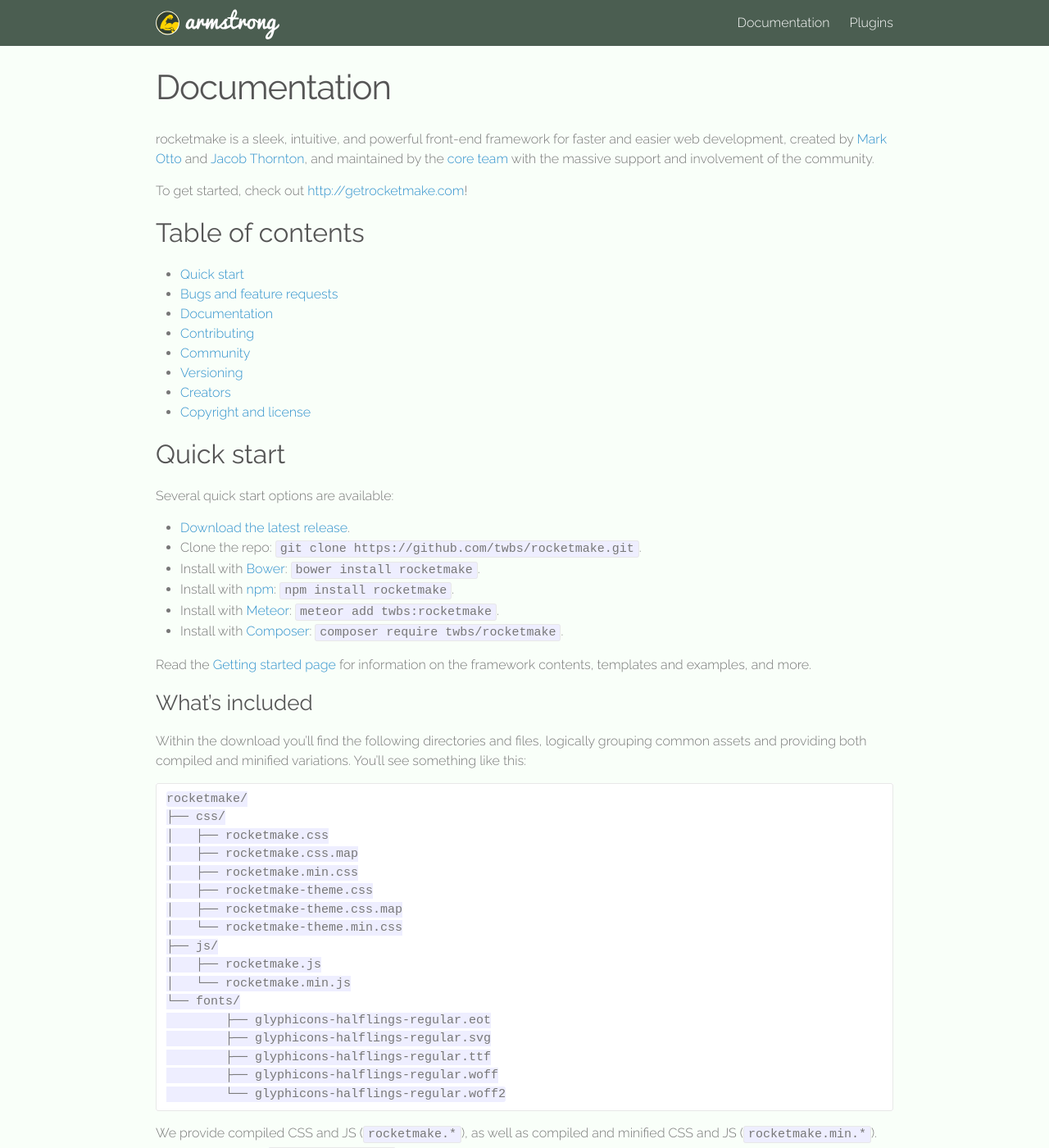
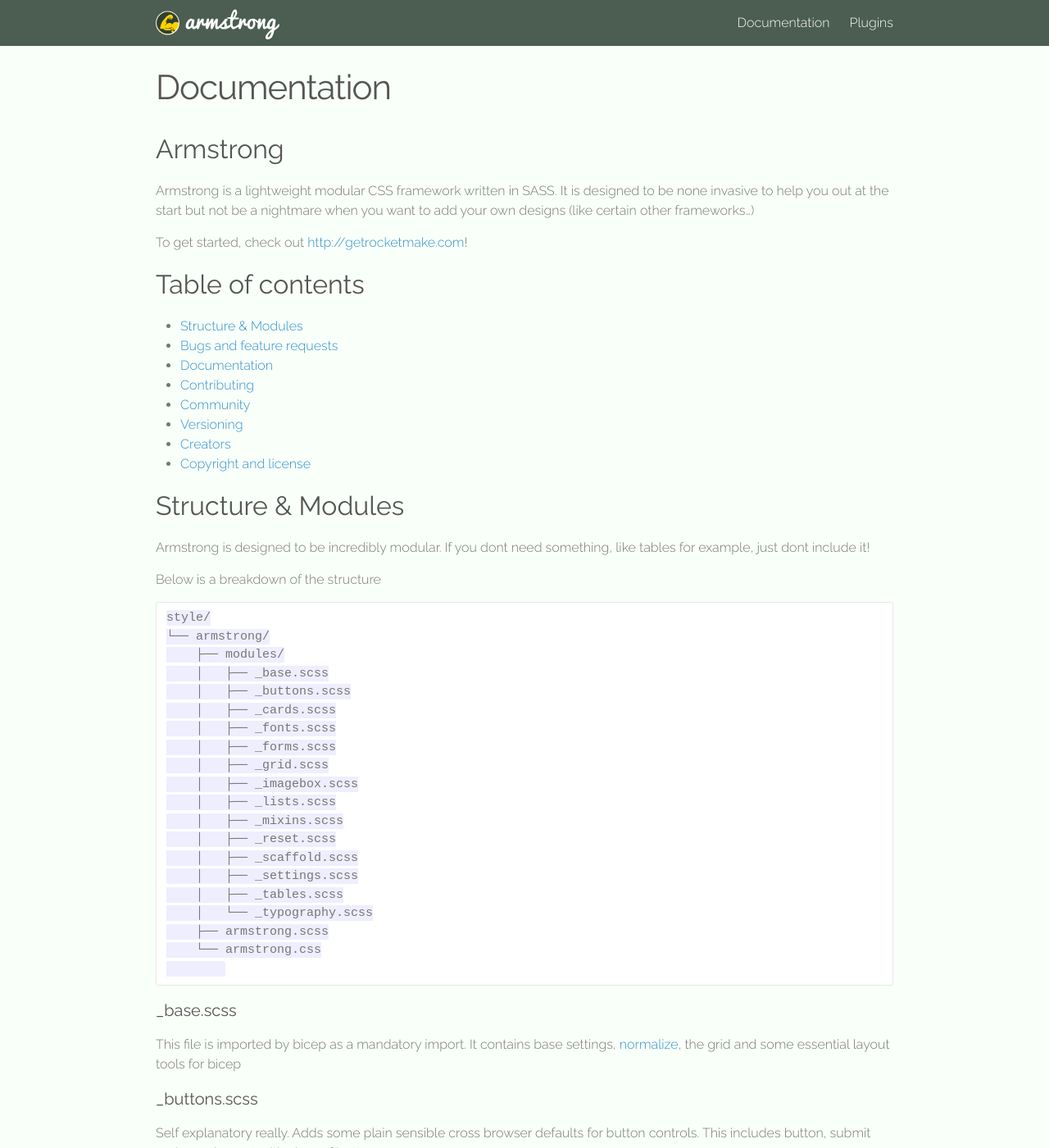
Before and after one commit to Rocketmakers/armstrong_legacy, a Jekyll site: the page built from documentation.md, in a window 1280 px wide and 1400 px high. Shown: the whole window at 82% size. Built offline with Jekyll 4.4.1, drawn with Linux system fonts in a browser that asks for light colours; some of the changed text lies outside the part shown.

Commit message:
Updated documentation

````diff
--- a/documentation.md
+++ b/documentation.md
@@ -4,13 +4,15 @@
 permalink: /docs/
 ---
 
-rocketmake is a sleek, intuitive, and powerful front-end framework for faster and easier web development, created by [Mark Otto](https://twitter.com/mdo) and [Jacob Thornton](https://twitter.com/fat), and maintained by the [core team](https://github.com/orgs/twbs/people) with the massive support and involvement of the community.
+## Armstrong
+
+Armstrong is a lightweight modular CSS framework written in SASS. It is designed to be none invasive to help you out at the start but not be a nightmare when you want to add your own designs (like certain other frameworks...)
 
 To get started, check out <http://getrocketmake.com>!
 
 ## Table of contents
 
-- [Quick start](#quick-start)
+- [Structure & Modules](#modules)
 - [Bugs and feature requests](#bugs-and-feature-requests)
 - [Documentation](#documentation)
 - [Contributing](#contributing)
@@ -19,18 +21,87 @@
 - [Creators](#creators)
 - [Copyright and license](#copyright-and-license)
 
-## Quick start
+## Structure & Modules
 
-Several quick start options are available:
+Armstrong is designed to be incredibly modular. If you dont need something, like tables for example, just dont include it!
 
-- [Download the latest release](https://github.com/twbs/rocketmake/archive/v3.3.4.zip).
-- Clone the repo: `git clone https://github.com/twbs/rocketmake.git`.
-- Install with [Bower](http://bower.io): `bower install rocketmake`.
-- Install with [npm](https://www.npmjs.com): `npm install rocketmake`.
-- Install with [Meteor](https://www.meteor.com): `meteor add twbs:rocketmake`.
-- Install with [Composer](https://getcomposer.org): `composer require twbs/rocketmake`.
+Below is a breakdown of the structure
 
-Read the [Getting started page](http://getrocketmake.com/getting-started/) for information on the framework contents, templates and examples, and more.
+
+```
+style/
+└── armstrong/
+    ├── modules/
+    │   ├── _base.scss
+    │   ├── _buttons.scss
+    │   ├── _cards.scss
+    │   ├── _fonts.scss
+    │   ├── _forms.scss
+    │   ├── _grid.scss
+    │   ├── _imagebox.scss
+    │   ├── _lists.scss
+    │   ├── _mixins.scss
+    │   ├── _reset.scss
+    │   ├── _scaffold.scss
+    │   ├── _settings.scss
+    │   ├── _tables.scss
+    │   └── _typography.scss
+    ├── armstrong.scss
+    └── armstrong.css
+
+```
+
+#### _base.scss
+
+This file is imported by bicep as a mandatory import. It contains base settings, [normalize](http://necolas.github.io/normalize.css/), the grid and some essential layout tools for bicep
+
+#### _buttons.scss
+
+Self explanatory really. Adds some plain sensible cross browser defaults for button controls. This includes button, submit and any element with class of button
+
+#### _cards.scss
+
+Everything needed for the card layouts.
+
+#### _fonts.scss
+
+Overides base font with one from Google Fonts (open sans by default). Change this file for an easy way to change your sites global font.
+
+#### _grid.scss
+
+This file is imported by bicep (via _base) as a mandatory import. It provides a flexible grid based layout for your site.
+
+#### _imagebox.scss
+
+This gives you a responsive 5 column image gallery
+
+#### _lists.scss
+
+Provides block and wrap styles for Uls. Handy for bootstrapping of linear lists.
+
+#### _mixins.scss
+
+This file is imported by bicep (via _base) as a mandatory import. It provides utilities for use in SCSS files
+
+#### _reset.scss
+
+This file is imported by bicep (via _base) as a mandatory import. It is just the latest from [normalize](http://necolas.github.io/normalize.css/).
+
+#### _scaffold.scss
+
+This file is imported by bicep (via _base) as a mandatory import. This provides some helpers including the microclearfix and widthwrapper classes.
+
+#### _settings.scss
+
+Provides base settings for all the rest of bicep. Feel free to tweak this to your needs, but its always better just to override anything you want to change yourself in your own CSS.
+
+#### _tables.scss
+
+Again, self explanatory. Provides some less hideuos defaults for tables cross browser.
+
+#### _typography.scss
+
+This gives you some nice defaults for typography elements (p, span, code, h1, h2, h3, .date, .author etc)
 
 ### What's included
 
````
